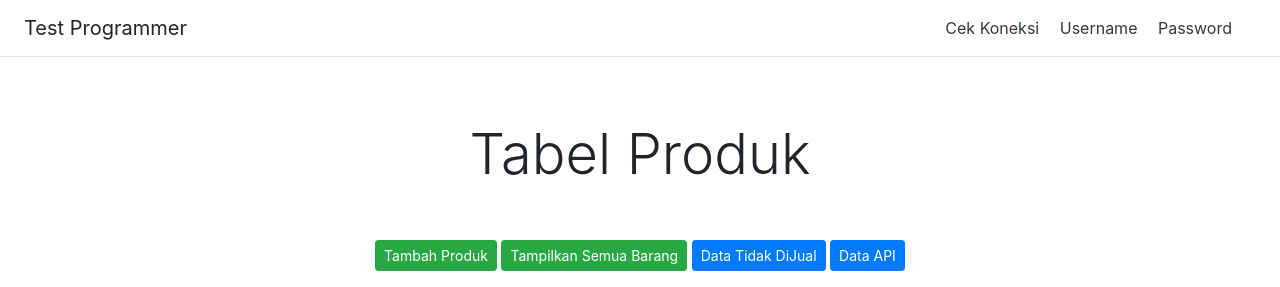
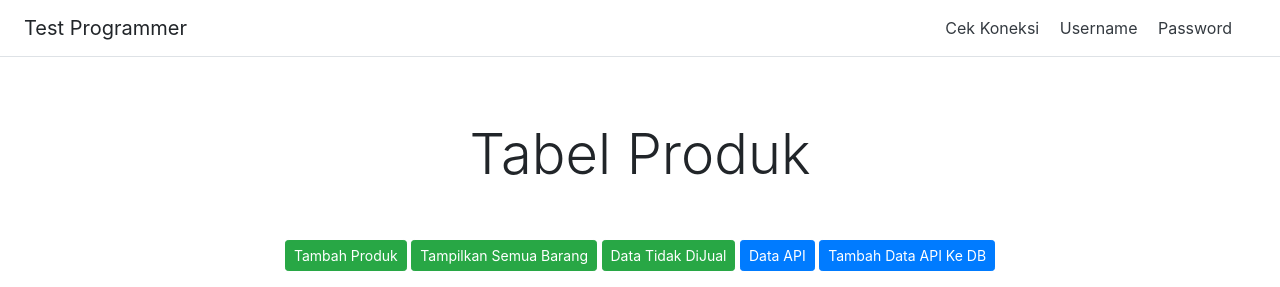
Before and after one commit to masas112/Test_Programmer_Codeigniter3, a CodeIgniter app: page /Test_Programmer_Codeigniter3/ in a window 1280 px wide. Shown: the top 287 px of the page. Run offline with CodeIgniter, Linux system fonts and the light colour scheme; data that the repository does not hold is empty; some libraries are stand-ins or nearby versions.

Commit message:
fix javascript button for API

```diff
--- a/application/views/welcome_message.php
+++ b/application/views/welcome_message.php
@@ -7,8 +7,9 @@
 		<div class="text-center">
 			<button class="btn btn-sm btn-success mb-3" data-toggle="modal" data-target="#tambahproduk">Tambah Produk</button>
 			<button class="btn btn-sm btn-success mb-3" onclick="semuaData()">Tampilkan Semua Barang</button>
-			<button id="bt_data" class="btn btn-sm btn-primary mb-3" onclick="gantiData()">Data Tidak DiJual</button>
-			<button id="bt_data" class="btn btn-sm btn-primary mb-3" onclick="DataApi()">Data API</button>
+			<button id="bt_data" class="btn btn-sm btn-success mb-3" onclick="gantiData()">Data Tidak DiJual</button>
+			<button class="btn btn-sm btn-primary mb-3" onclick="AksesAPI('tampilkan')">Data API</button>
+			<button class="btn btn-sm btn-primary mb-3" onclick="AksesAPI('tambahkan')">Tambah Data API Ke DB</button>
 		</div>
 		<table id="tabelproduk" class="table" width cellspacing="0">
 			<thead>
@@ -263,7 +264,7 @@
 		row.insertCell(2).innerHTML = kategori;
 		row.insertCell(3).innerHTML = harga;
 		row.insertCell(4).innerHTML = temp;
-		row.insertCell(5).innerHTML = "<button class='btn btn-sm btn-primary' style='margin-right: 10px;' data-toggle='modal' data-target='#editproduk' onclick='Edit(" + id + ",\"" + nama_produk + "\",\"" + kategori + "\"," + harga + "," + status + ")'>Edit</button><button class='btn btn-sm btn-danger ' data-toggle='modal' data-target='#hapusproduk' onclick='Delete(" + id + ")'> Hapus</button>";
+		row.insertCell(5).innerHTML = "<button class='btn btn-sm btn-primary'id='editButton' style='margin-right: 10px;' data-toggle='modal' data-target='#editproduk' onclick='Edit(" + id + ",\"" + nama_produk + "\",\"" + kategori + "\"," + harga + "," + status + ")'>Edit</button><button class='btn btn-sm btn-danger ' data-toggle='modal'  data-target='#hapusproduk' onclick='Delete(" + id + ")'> Hapus</button>";
 	}
 
 	function Edit(id, nama_produk, kategori, harga, status) {
@@ -287,28 +288,29 @@
 		}
 	}
 
-	function DataApi() {
-		let a;
+	function DataApi(callback) {
 		$.ajax({
 			type: "POST",
 			url: "<?php echo site_url(); ?>api/getdataapi",
 			success: function(data) {
+				data = JSON.parse(data);
+				callback(data);
+			},
+		});
+	}
+
+	function AksesAPI(cek) {
+		if (cek == 'tampilkan') {
+			DataApi(function(data) {
 				deletetabel();
-
-				data = JSON.parse(data);
-
 				data.forEach(function(p) {
-					console.log("ID Produk: " + p.id_produk);
-					console.log("Nama Produk: " + p.nama_produk);
-					console.log("Kategori: " + p.kategori);
-					console.log("Harga: " + p.harga);
-					console.log("Status: " + p.status);
-
 					tambahkanDataTabel(p.id_produk, p.nama_produk, p.kategori, p.harga, p.status);
 				});
-
-			},
-
-		});
+			});
+		} else if (cek == 'tambahkan') {
+			DataApi(function(data) {
+				console.log(data);
+			});
+		}
 	}
 </script>
```
